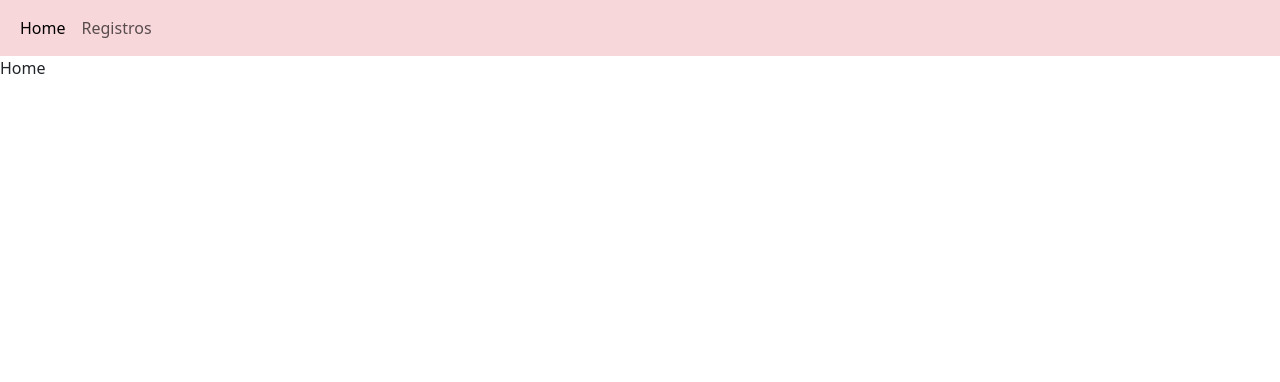
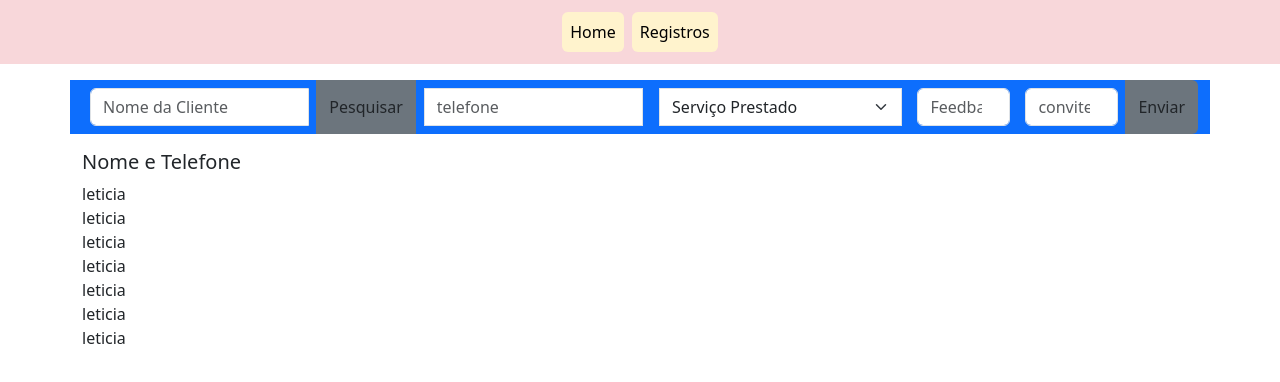
Before and after one commit to eliezeromaciel/angela-react, a React (Create React App) app: page / in a window 1280 px wide. Shown: the top 382 px of the page. Built offline with nearby package versions, Linux system fonts and the light colour scheme.

Commit message:
paginas principais criadas e com rotas aninhadas

```diff
--- a/public/index.html
+++ b/public/index.html
@@ -9,35 +9,12 @@
       name="description"
       content="Web site created using create-react-app"
     />
-    <link rel="apple-touch-icon" href="%PUBLIC_URL%/logo192.png" />
-    <!--
-      manifest.json provides metadata used when your web app is installed on a
-      user's mobile device or desktop. See https://developers.google.com/web/fundamentals/web-app-manifest/
-    -->
-    <link rel="manifest" href="%PUBLIC_URL%/manifest.json" />
-    <!--
-      Notice the use of %PUBLIC_URL% in the tags above.
-      It will be replaced with the URL of the `public` folder during the build.
-      Only files inside the `public` folder can be referenced from the HTML.
 
-      Unlike "/favicon.ico" or "favicon.ico", "%PUBLIC_URL%/favicon.ico" will
-      work correctly both with client-side routing and a non-root public URL.
-      Learn how to configure a non-root public URL by running `npm run build`.
-    -->
     <title>Site da Ângela</title>
   </head>
   <body>
     <noscript>You need to enable JavaScript to run this app.</noscript>
     <div id="root"></div>
-    <!--
-      This HTML file is a template.
-      If you open it directly in the browser, you will see an empty page.
 
-      You can add webfonts, meta tags, or analytics to this file.
-      The build step will place the bundled scripts into the <body> tag.
-
-      To begin the development, run `npm start` or `yarn start`.
-      To create a production bundle, use `npm run build` or `yarn build`.
-    -->
   </body>
 </html>
--- a/src/App.js
+++ b/src/App.js
@@ -9,6 +9,9 @@ import {
   Routes }
   from 'react-router-dom'
 import Registros from './pages/Registros'
+import Home from './pages/Home'
+import Mensagens from './pages/Mensagens'
+import Clientes from './pages/Clientes'
 
 function App() {
   return (
@@ -17,8 +20,13 @@ function App() {
       <Menu/>
 
       <Routes>
-        <Route path='/' element={<>Home</>}/>
-        <Route path='/registros' element={<Registros/>}/>
+        <Route path='/'>
+          <Route index element={<Home/>}/>
+          <Route path='/registros'element={<Registros/>}>
+            <Route path='/registros/mensagens' element={<Mensagens/> } />
+            <Route path='/registros/clientes' element={<Clientes/> } />
+          </Route>
+        </Route>
       </Routes>
 
     </BrowserRouter>
--- a/src/components/Menu-Registros/index.js
+++ b/src/components/Menu-Registros/index.js
@@ -3,20 +3,22 @@ import { Link } from 'react-router-dom'
 
 const MenuRegistros = () => {
   return (
-    <div className='container'>
+    <div className='navbar navbar-expand-lg bg-primary-subtle m-3 rounded'>
+      <div className='container-fluid justify-content-center'>
         <Link
-        className="nav-link active"
+          className="nav-link active m-2 "
           aria-current="page"
           to="/registros/mensagens">
             Mensagens
         </Link>
         <Link
-        className="nav-link active"
+          className="nav-link active m-2"
           aria-current="page"
           to="/registros/clientes">
             Clientes
         </Link>
       </div>
+    </div>
   )
 }
 
--- a/src/components/Menu/index.js
+++ b/src/components/Menu/index.js
@@ -5,11 +5,10 @@ import { Link } from 'react-router-dom'
 const Menu = () => {
   return (
     <nav className="navbar navbar-expand-lg bg-danger-subtle mx-auto">
-      <div className="container-fluid">
-
-        <div className="collapse navbar-collapse position-relative" id="navbarNav">
+      <div className="container-fluid ">
+        <div className="collapse navbar-collapse position-relative justify-content-center" >
           <ul className="navbar-nav">
-            <li className="nav-item">
+            <li className="nav-item bg-warning-subtle rounded m-1">
               <Link
                 className="nav-link active"
                 aria-current="page"
@@ -17,9 +16,9 @@ const Menu = () => {
                 Home
               </Link>
             </li>
-            <li className="nav-item">
+            <li className="nav-item bg-warning-subtle rounded m-1">
               <Link
-                className="nav-link"
+                className="nav-link active"
                 to="/registros">
                 Registros
               </Link>
--- /dev/null
+++ b/src/pages/Clientes/index.js
@@ -0,0 +1,11 @@
+import React from 'react'
+
+const Clientes = () => {
+  return (
+    <h3>
+            container das CLIENTES
+    </h3>
+  )
+}
+
+export default Clientes
--- /dev/null
+++ b/src/pages/Home/index.js
@@ -0,0 +1,72 @@
+import React from 'react'
+
+const Home = () => {
+  return (
+    <>
+      <div className='container mt-3 bg-primary flex-nowrap'>
+        <div className="input-group">
+          <input
+            className="form-control m-2"
+            type="text"
+            aria-label="First name"
+            placeholder='Nome da Cliente'
+          />
+          <button className='btn bg-secondary '> Pesquisar </button>
+
+          <input
+            className="form-control m-2"
+            type="number"
+            aria-label="First name"
+            placeholder='telefone'
+          />
+
+          <select
+            className="form-select m-2"
+            id="inputGroupSelect01">
+            <option selected>Serviço Prestado</option>
+            <option value="1">Mechas</option>
+            <option value="2">Corte</option>
+            <option value="3">Hidratação</option>
+          </select>
+
+          <div className="col-md-1 me-3" >
+            <input
+              className="form-control m-2"
+              type="number"
+              aria-label="First name"
+              placeholder='Feedback'
+            />
+          </div>
+
+          <div className="col-sm-1 me-3">
+            <input
+              className="form-control m-2 col-md-1"
+              type="number"
+              aria-label="First name"
+              placeholder='convite '
+            />
+          </div>
+
+          <button className='btn bg-secondary'> Enviar </button>
+        </div>
+      </div>
+
+      <div className='container mt-3'  >
+        <h5>  Nome e Telefone </h5>
+        <div>leticia</div>
+        <div>leticia</div>
+        <div>leticia</div>
+        <div>leticia</div>
+        <div>leticia</div>
+        <div>leticia</div>
+        <div>leticia</div>
+
+      </div>
+
+
+
+    </>
+  )
+}
+
+export default Home
--- /dev/null
+++ b/src/pages/Mensagens/index.js
@@ -0,0 +1,12 @@
+import React from 'react'
+
+const Mensagens = () => {
+  return (
+    <div className='container bg-info-subtle my-3'>
+    ;alskdjfaslkdjf
+
+    </div>
+  )
+}
+
+export default Mensagens
--- a/src/pages/Registros/index.js
+++ b/src/pages/Registros/index.js
@@ -1,17 +1,28 @@
 import React from 'react'
-import { Route, Routes } from 'react-router-dom'
-import MenuRegistros from '../../components/Menu-Registros'
+import { Link, Outlet } from 'react-router-dom'
 
 const Registros = () => {
   return (
     <div className='container'>
+      <div className='navbar navbar-expand-lg bg-primary-subtle my-3 rounded'>
+        <div className='container-fluid justify-content-center'>
+          <Link
+            className="nav-link active m-2 "
+            aria-current="page"
+            to="/registros/mensagens">
+            Mensagens
+          </Link>
+          <Link
+            className="nav-link active m-2"
+            aria-current="page"
+            to="/registros/clientes">
+            Clientes
+          </Link>
+        </div>
+      </div>
+      <Outlet />
 
-      <MenuRegistros/>
 
-      <Routes>
-        <Route to='/registros/mensagens' element={<>div das mensagens</>}/>
-        <Route to='/registros/clientes'element={<>div das clientes</>}/>
-      </Routes>
     </div>
   )
 }
```
Lines whose indentation alone changed are shown as unchanged.
